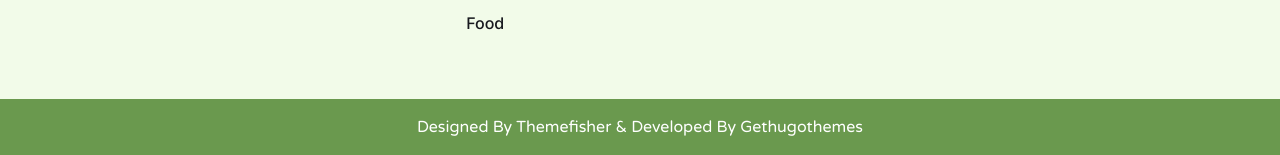
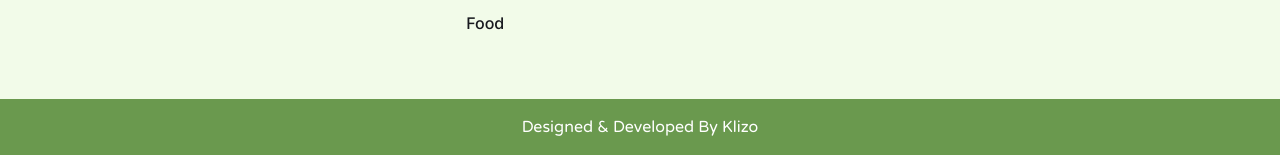
Before and after one commit to anupamKlizos/blog-hive-frontend, a plain HTML site: page blog-details.html in a window 1280 px wide. Shown: the part 3733-3888 px from the top of the page. Drawn offline with nearby package versions, Linux system fonts and the light colour scheme.

Commit message:
change the footer content

```diff
--- a/blog-details.html
+++ b/blog-details.html
@@ -478,7 +478,7 @@
         <div class="bottom-footer">
             <div class="container">
                 <div class="row justify-content-center py-4">
-                    <p>Designed By Themefisher & Developed By Gethugothemes</p>
+                    <p>Designed & Developed By Klizo</p>
                 </div>
             </div>
         </div>
```
Also changed, not shown: about.html (+1 -1 lines), contact.html (+1 -1 lines), index.html (+1 -1 lines).
